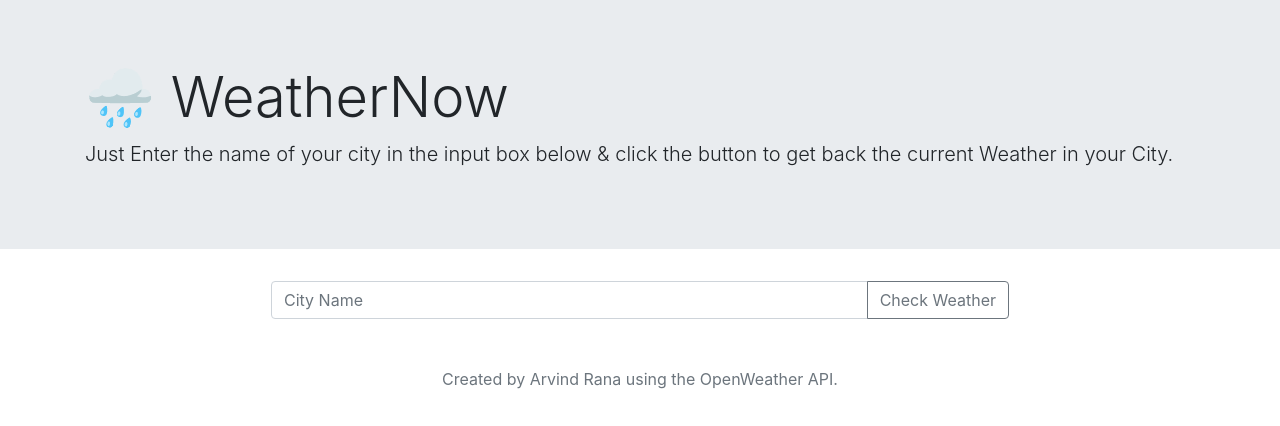
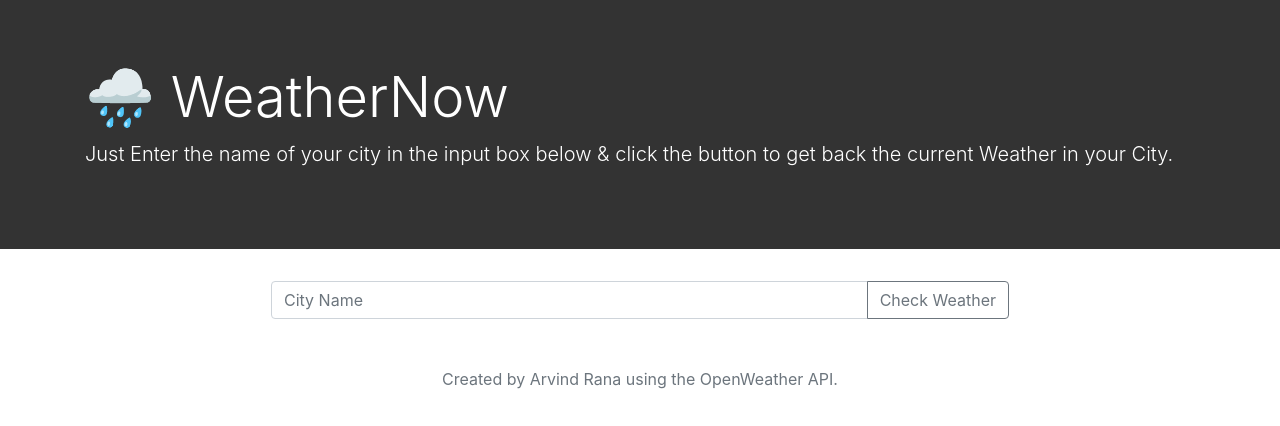
Before and after one commit to itsarvindhere/Weather, a website: page index.html in a window 1280 px wide. Drawn offline with nearby package versions, Linux system fonts and the light colour scheme.

Commit message:
Changed the background color to dark grey

```diff
--- a/public/css/style.css
+++ b/public/css/style.css
@@ -5,3 +5,8 @@
 .btn-lg {
   margin-left: 10%;
 }
+
+.jumbotron {
+  background-color: #333;
+  color: #fff;
+}
```
